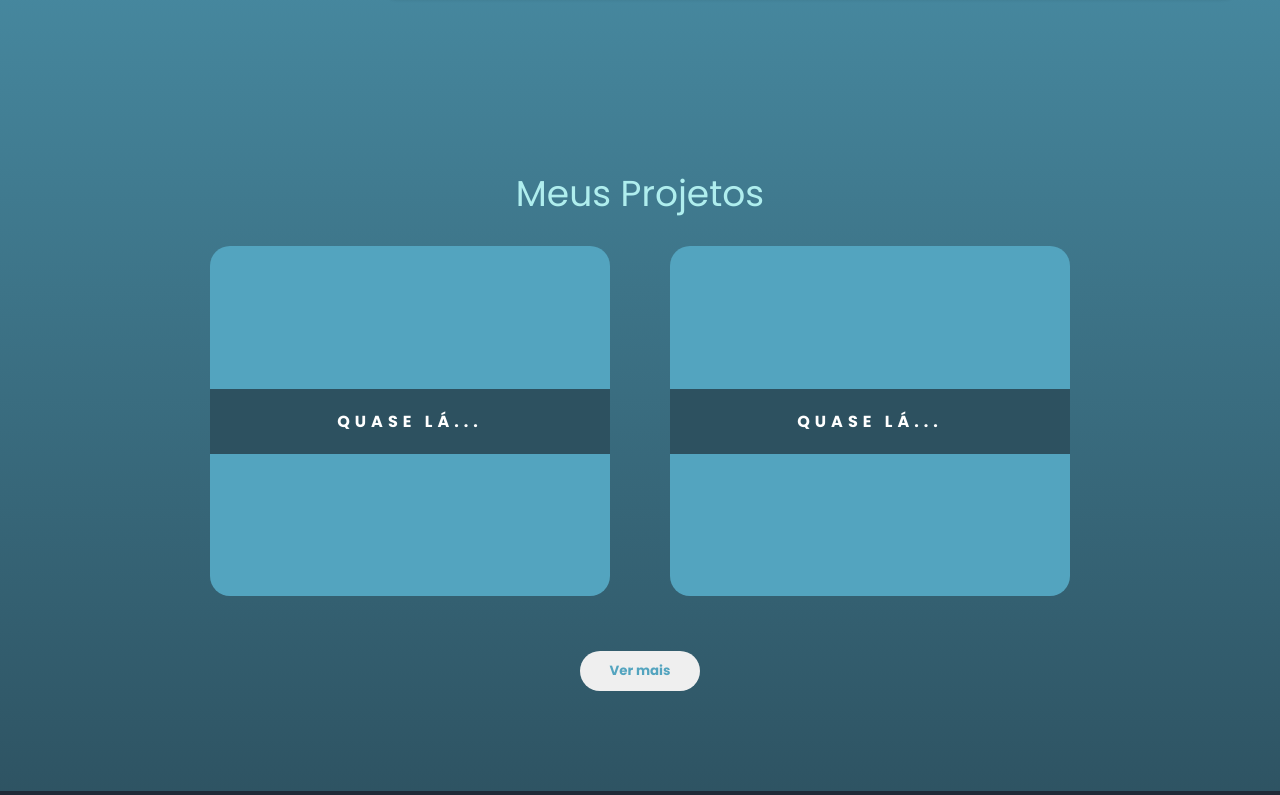
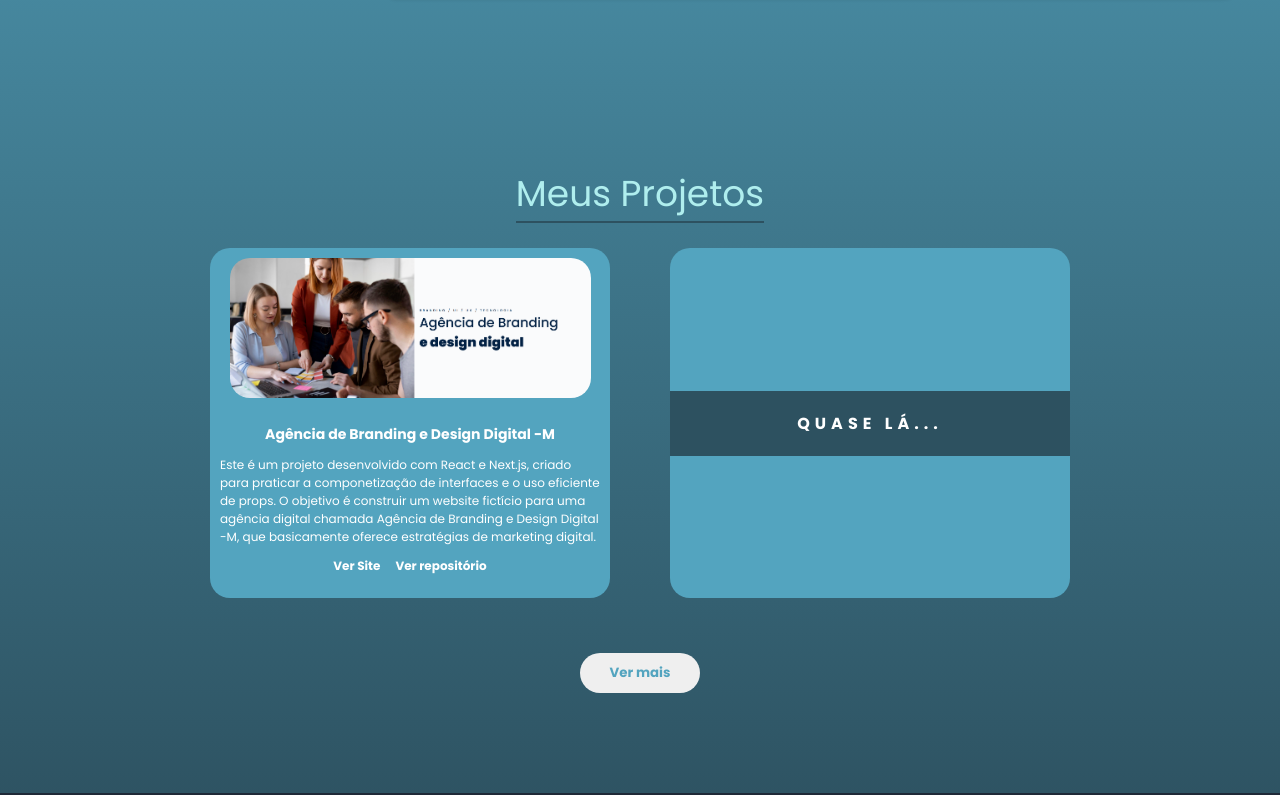
Before and after one commit to RoberthVieira/Portifolio, a plain HTML site: page index.html in a window 1280 px wide. Shown: the part 1253-2048 px from the top of the page. Drawn offline with Linux system fonts and the light colour scheme.

Commit message:
Alteração no arquivo principal, adição de conteudo na seção de projetos

```diff
--- a/estilos/global.css
+++ b/estilos/global.css
@@ -32,6 +32,7 @@ h2{
     font-weight: 400;
     font-size: 36px;
     color: var(--extra-light);
+    border-bottom: 2px solid var(--cor02);
 }
 
 footer{
--- a/estilos/projetos.css
+++ b/estilos/projetos.css
@@ -25,6 +25,64 @@
     justify-content: center;
     flex-wrap: wrap;
     gap: 60px;
+}
+
+.card_pronto{
+    width: 400px;
+    height: 350px;
+    padding: 10px;
+    background-color: #53a4bf;
+    border-radius: 20px;
+    display: flex;
+    flex-direction: column;
+    align-items: center;
+    gap: 15px;
+}
+
+.card_pronto:hover{
+    background-color: var(--cor02);
+    transition: all 1s;
+}
+
+.card_pronto figure{
+    height: 45%;
+    width: 95%;
+}
+
+.card_pronto figure img{
+    height: 100%;
+    width: 100%;
+    border-radius: 20px;
+}
+
+.descricao_projeto{
+    width: 100%;
+    height: 60%;
+    font-size: 12px;
+    color: var(--cor03);
+    display: flex;
+    flex-direction: column;
+    justify-content: space-evenly;
+    align-items: center;
+}
+
+.links_projeto{
+    width: 50%;
+    height: 20px;
+    display: flex;
+    justify-content: center;
+    gap: 15px;
+}
+
+.links_projeto a{
+    text-decoration: none;
+    cursor: pointer;
+    color: var(--cor03);
+    font-weight: bold;
+}
+
+.links_projeto a:hover{
+    border-bottom: 1px solid var(--cor03);
 }
 
 .card_projeto{
--- a/index.html
+++ b/index.html
@@ -69,8 +69,20 @@
                 <div class="container_secao_projetos difinir_largura">
                     <h2>Meus Projetos</h2>
                     <div class="conteudo_secao_projetos">
-                        <div class="card_projeto">
-                            <div><p>QUASE LÁ...</p></div>
+                        <div class="card_pronto">
+                            <figure>
+                                <img src="assets/img/agencia-m.png" alt="Imagem capa do projeto">
+                            </figure>
+                            <div class="descricao_projeto">
+                                <h3>Agência de Branding e Design Digital -M</h3>
+                                <p>Este é um projeto desenvolvido com React e Next.js, criado para praticar a componetização de interfaces e o uso eficiente de props. O objetivo é construir um website fictício para uma agência digital chamada Agência de Branding e Design Digital -M, que basicamente oferece estratégias de marketing digital.</p>
+                                <div class="links_projeto">
+                                    <a href="https://roberthvieira.github.io/Agencia-design-digital-M/" target="_blank">
+                                        Ver Site</a>
+                                    <a href="https://github.com/RoberthVieira/Agencia-design-digital-M" target="_blank">
+                                        Ver repositório</a>
+                                </div>
+                            </div>
                         </div>
                         <div class="card_projeto">
                             <div><p>QUASE LÁ...</p></div>
```
Also changed, not shown: assets/img/agencia-m.png (added).
